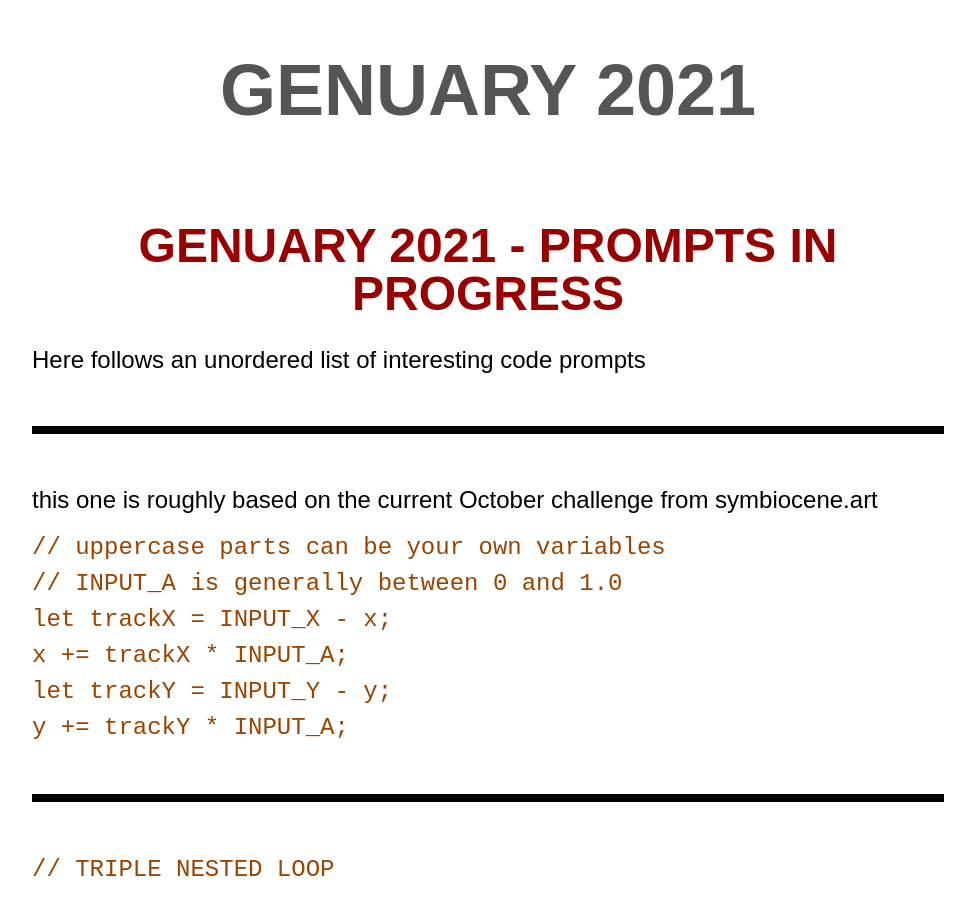
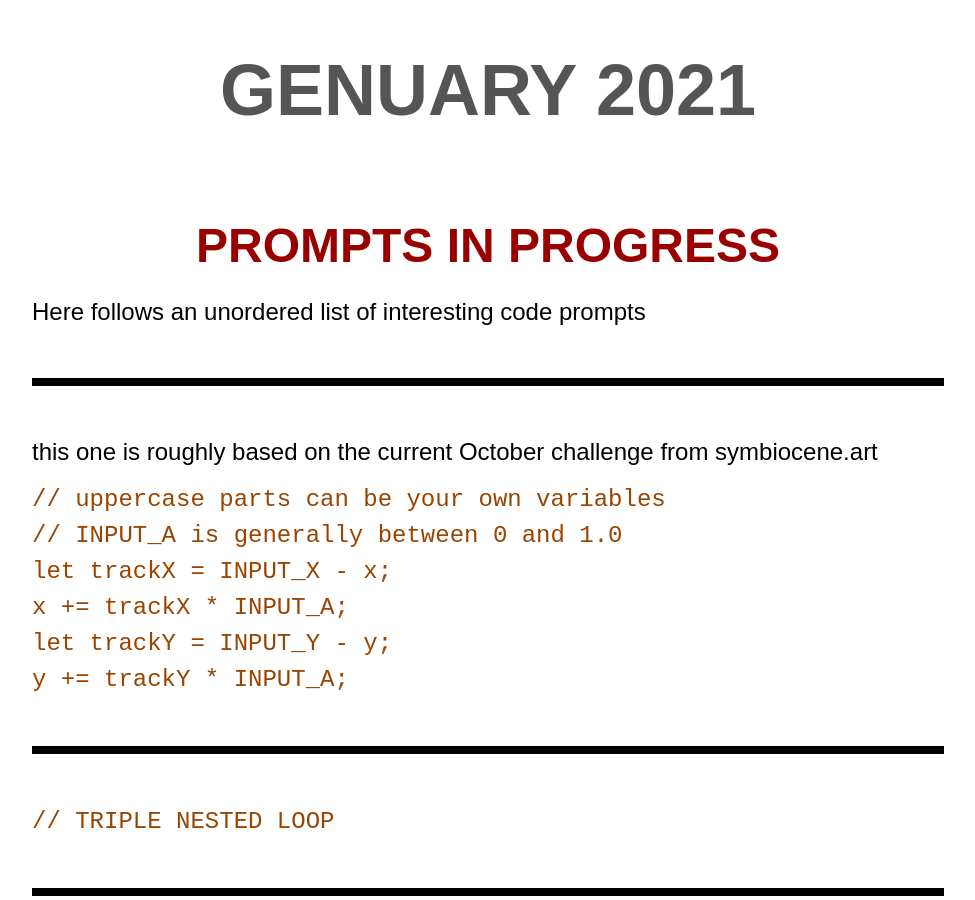
Before and after one commit to genuary2021/genuary2021.github.io, a Jekyll site: the page built from prompts.md, in a window 1280 px wide and 900 px high. Shown: the whole window, without its empty margins (88-1063 px from the left). Built offline with Jekyll 4.4.1, drawn with Linux system fonts in a browser that asks for light colours; our own code applies the rules of GitHub Pages for plain Markdown files.

Commit message:
Update prompts.md

```diff
--- a/prompts.md
+++ b/prompts.md
@@ -1,4 +1,4 @@
-# GENUARY 2021 - PROMPTS IN PROGRESS
+# PROMPTS IN PROGRESS
 
 Here follows an unordered list of interesting code prompts
 
```
